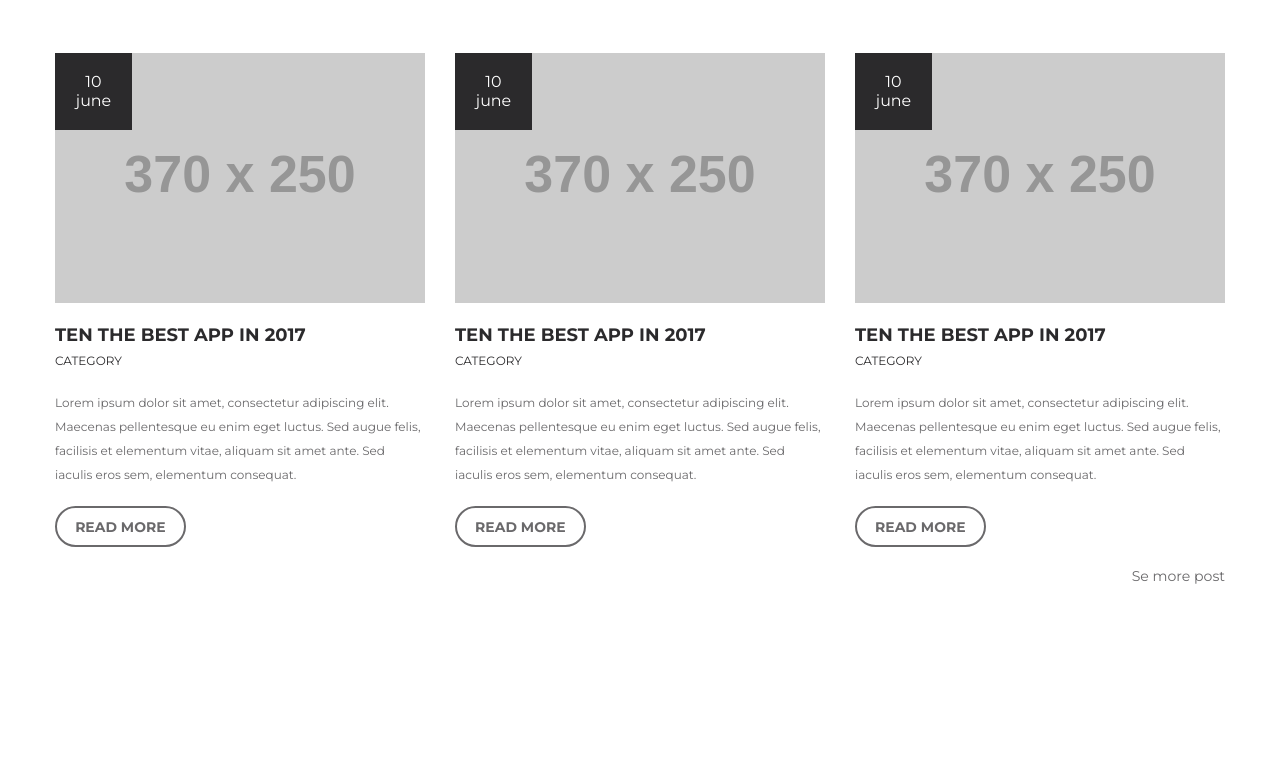
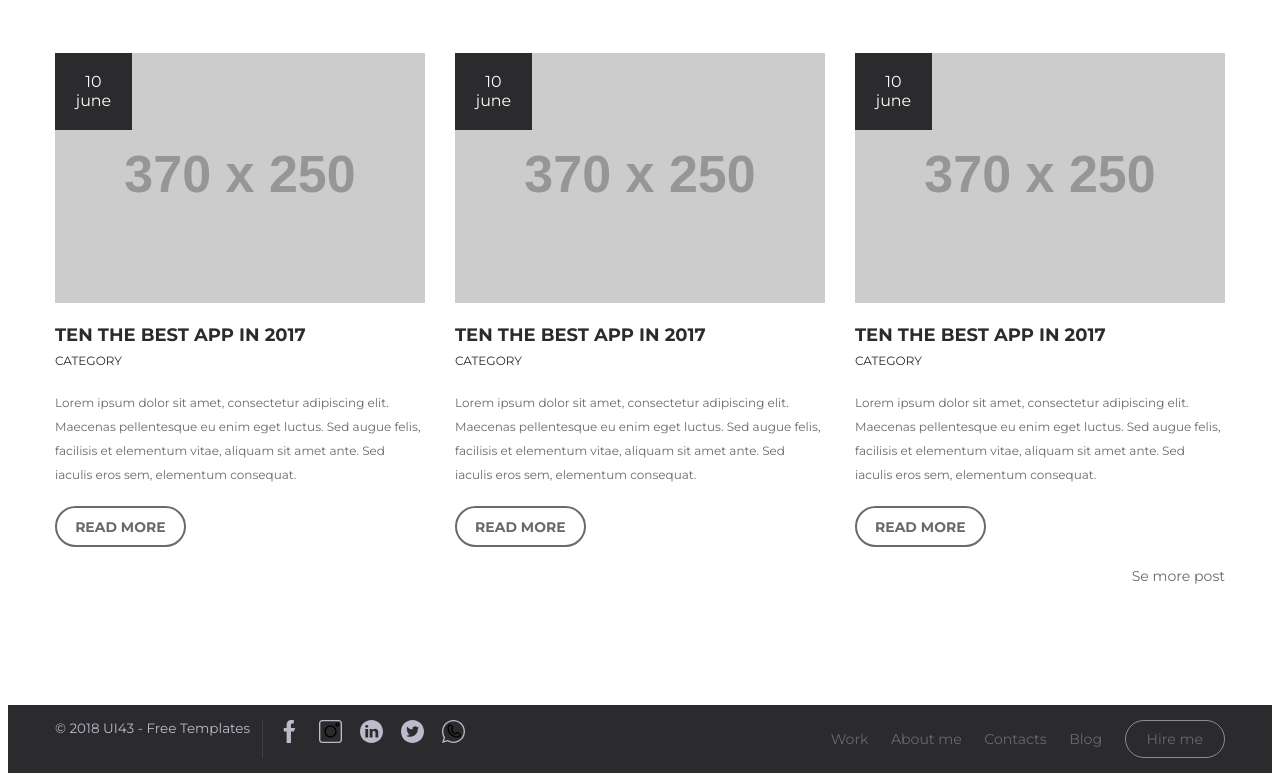
Before and after one commit to Nazar-svg/portfolilio.psd, a plain HTML site: page index.html in a window 1280 px wide. Shown: the part 3404-4185 px from the top of the page. Before the commit the page ends 4109 px from the top, so only its background shows below. Drawn offline with Linux system fonts and the light colour scheme; placeholder pictures from the web are drawn by us.

Commit message:
a finaln block named footer has been added to the project

```diff
--- /dev/null
+++ b/css/blocks/footer.scss
@@ -0,0 +1,60 @@
+.footer{
+    padding: 1rem 0;
+
+    background-color: $black;
+}
+.footer__inner{
+    display: flex;
+    justify-content: space-between;
+}
+.footer__crediits{
+    display: flex;
+    text-align: center;
+}
+.footer__copiright{
+    font-size: 0.9rem;
+    color: #bbbbcc;
+
+    border-right: 1px solid rgba($color:$grey , $alpha:.35);
+    padding-right: 0.8rem;
+    margin-right: 1rem;
+}
+.footer__social{
+    display: flex;
+    text-align: center;
+
+    a{
+        margin-right: 1.2rem;
+        text-decoration: none;
+    }
+}
+
+.footer__nav{
+    display: flex;
+    font-size: 0.94rem;
+    align-items: center;
+
+}
+.footer__nav-link{
+    margin-left: 1.5rem;
+    color: $grey;
+    text-decoration: none;
+
+    &:hover{
+        text-decoration: underline;
+    }
+
+    &--btn {
+        padding: .6rem 1.4rem;
+        border-radius: 20px;
+         border: 1px solid $light-grey;
+
+         &:hover{
+             text-decoration: none;
+             background-color:$light-grey ;
+             color:$white ;
+
+         }
+
+    }
+}
--- a/css/style.scss
+++ b/css/style.scss
@@ -35,5 +35,6 @@ h1,h2,h3,h4,h5,h6 {
 @import"blocks/reviews";
 @import"blocks/news";
 @import"blocks/articles";
+@import"blocks/footer";
 // ----------------------------------
 @import"blocks/helpe";
--- a/index.html
+++ b/index.html
@@ -381,7 +381,45 @@
      </div>
 
     </section>
+<!-- footer -->
+<footer class="footer">
+    <div class="container">
 
+        <div class="footer__inner"> <!-- footer__inner -->
+            <div class="footer__crediits">
+                <div class="footer__copiright">
+                    &copy; 2018 UI43 - Free Templates
+                </div>
+                <div class="footer__social">
+                    <a href="#" target="_blank">
+                        <img src="images/social footer/facebo.svg" alt="">
+                    </a>
+                    <a href="#" target="_blank">
+                        <img src="images/social footer/instagram.svg" alt="">
+                    </a>
+                    <a href="#" target="_blank">
+                        <img src="images/social footer/linked.svg" alt="">
+                    </a>
+                    <a href="#" target="_blank">
+                        <img src="images/social footer/twitt.svg" alt="">
+                    </a>
+                    <a href="#" target="_blank">
+                        <img src="images/social footer/whatsa.svg" alt="">
+                    </a>
+                </div>
+            </div>
+            <nav class="footer__nav">
+                <a href="#" class="footer__nav-link">Work</a>
+                <a href="#" class="footer__nav-link">About me</a>
+                <a href="#" class="footer__nav-link">Contacts</a>
+                <a href="#" class="footer__nav-link">Blog</a>
+                <a href="#" class="footer__nav-link footer__nav-link--btn">Hire me</a>
+            </nav>
+        </div> <!-- ////////////////////footer__inner -->
+
+    </div>
+
+</footer>
 
 </body>
 
```
Also changed, not shown: css/style-dist.css, css/style.css, images/social footer/facebo.svg (added), images/social footer/instagram.svg (added), images/social footer/linked.svg (added), images/social footer/twitt.svg (added), images/social footer/whatsa.svg (added).
